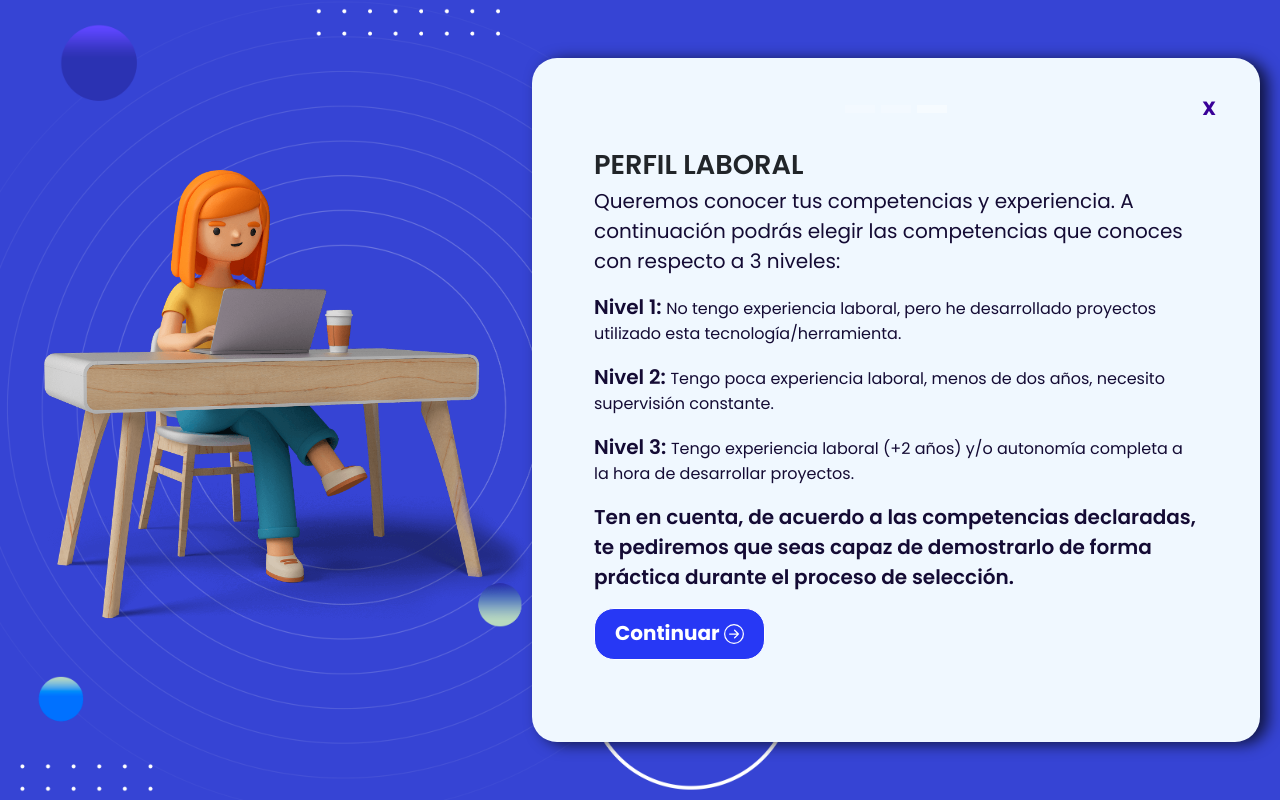
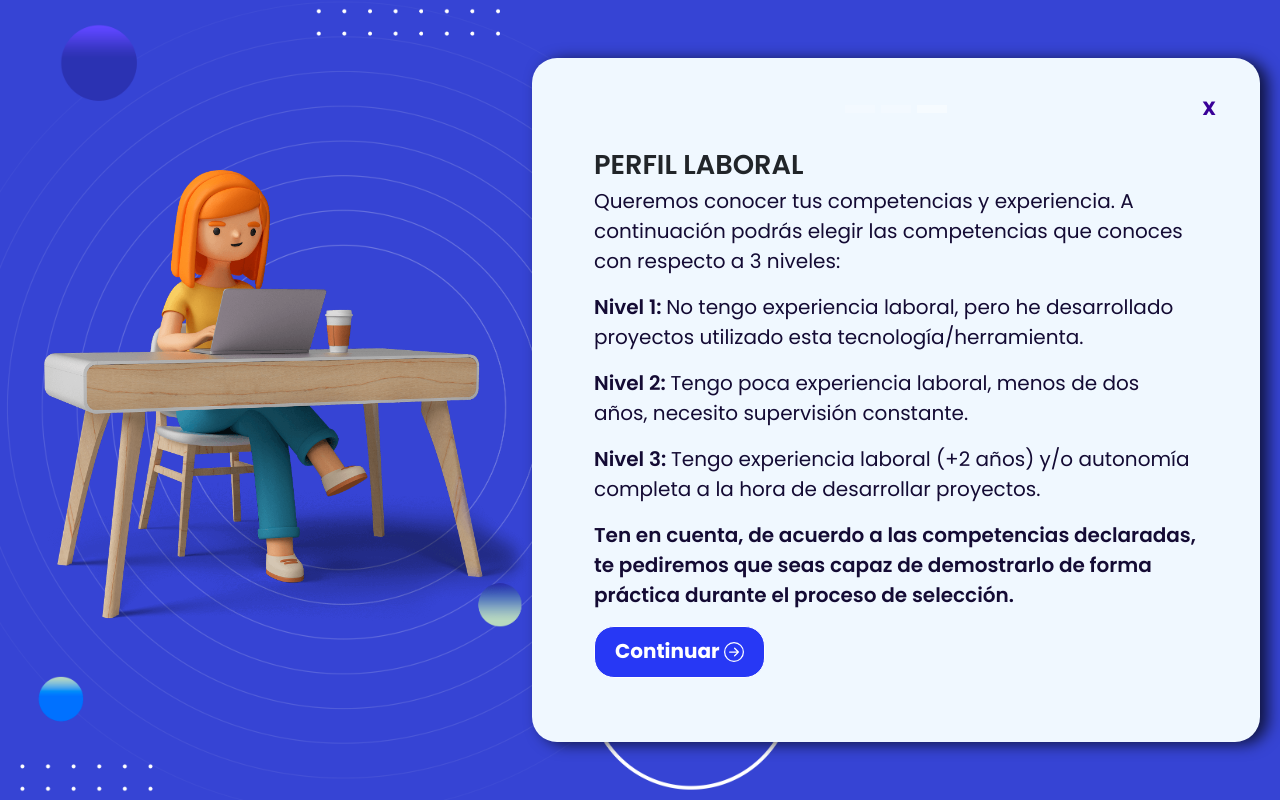
Before and after one commit to dlab-team/c7-frontend, a React (Create React App) app: page /carrou in a window 1280 px wide. Both pictures are taken after a click on the button 932 px from the left and 109 px from the top of the page. Built offline with nearby package versions, Linux system fonts and the light colour scheme.

Commit message:
added tooltips and info

```diff
--- a/src/components/FormWorkProfile/index.js
+++ b/src/components/FormWorkProfile/index.js
@@ -1,12 +1,18 @@
 import "./style.scss";
 import React, { useEffect, useState } from "react";
-import Button from "react-bootstrap/Button";
-import Collapse from "react-bootstrap/Collapse";
-import Dropdown from "react-bootstrap/Dropdown";
-import ListGroup from "react-bootstrap/ListGroup";
-import DropdownButton from "react-bootstrap/DropdownButton";
-import Form from "react-bootstrap/Form";
-import { ArrowBarDown, ArrowRightCircle, Trash } from "react-bootstrap-icons";
+import {
+  Button,
+  Collapse,
+  Dropdown,
+  ListGroup,
+  DropdownButton,
+  OverlayTrigger,
+  Form,
+  Tooltip,
+  Popover,
+  Container,
+} from "react-bootstrap";
+import { InfoCircle, ArrowRightCircle, Trash } from "react-bootstrap-icons";
 //BD
 import { tools } from "../../utils/ToolsList";
 import { languages } from "../../utils/LanguagesList";
@@ -108,6 +114,32 @@ export default function FormWorkProfile() {
     objDiv.scrollTop += objDiv.scrollHeight;
   };
 
+  const lvlinfo = (
+    <>
+      <p>
+        <span className="workProfileForm__text--b">Nivel 1: </span>
+        <span className="workProfileForm__text">
+          No tengo experiencia laboral, pero he desarrollado proyectos utilizado
+          esta tecnología/herramienta.
+        </span>
+      </p>
+      <p>
+        <span className="workProfileForm__text--b">Nivel 2: </span>
+        <span className="workProfileForm__text">
+          Tengo poca experiencia laboral, menos de dos años, necesito
+          supervisión constante.
+        </span>
+      </p>
+      <p>
+        <span className="workProfileForm__text--b">Nivel 3: </span>
+        <span className="workProfileForm__text">
+          Tengo experiencia laboral (+2 años) y/o autonomía completa a la hora
+          de desarrollar proyectos.
+        </span>
+      </p>
+    </>
+  );
+
   return (
     <div className="workProfileForm" id="contactForm">
       <form onSubmit={handleSubmit}>
@@ -118,27 +150,7 @@ export default function FormWorkProfile() {
               podrás elegir las competencias que conoces con respecto a 3
               niveles:
             </p>
-            <p>
-              <span className="workProfileForm__text--b">Nivel 1: </span>
-              <span className="workProfile__text">
-                No tengo experiencia laboral, pero he desarrollado proyectos
-                utilizado esta tecnología/herramienta.
-              </span>
-            </p>
-            <p>
-              <span className="workProfileForm__text--b">Nivel 2: </span>
-              <span className="workProfile__text">
-                Tengo poca experiencia laboral, menos de dos años, necesito
-                supervisión constante.
-              </span>
-            </p>
-            <p>
-              <span className="workProfileForm__text--b">Nivel 3: </span>
-              <span className="workProfile__text">
-                Tengo experiencia laboral (+2 años) y/o autonomía completa a la
-                hora de desarrollar proyectos.
-              </span>
-            </p>
+            {lvlinfo}
             <p className="workProfileForm__text--b">
               Ten en cuenta, de acuerdo a las competencias declaradas, te
               pediremos que seas capaz de demostrarlo de forma práctica durante
@@ -161,18 +173,6 @@ export default function FormWorkProfile() {
 
         <Collapse in={open}>
           <div className="dropdown" id="dropdown">
-            <div className="row">
-              <Button
-                onClick={() => setOpen(!open)}
-                aria-expanded={open}
-                className="btn-app btn-app--blue"
-              >
-                <span className="icon">
-                  Mostrar informacion <ArrowBarDown />
-                </span>
-              </Button>
-            </div>
-
             <div className="row">
               <div className="form-group col-md-4">
                 <p className="workProfileForm__title">Lenguaje: </p>
@@ -238,44 +238,102 @@ export default function FormWorkProfile() {
             <br></br>
 
             <div className="row">
-              <br></br>
+              <div className="form-group col-12">
+                <OverlayTrigger
+                  placement="right"
+                  delay={{ show: 100, hide: 100 }}
+                  overlay={
+                    <Popover id="popover-basic">
+                      <Popover.Header as="h3">Niveles:</Popover.Header>
+                      <Popover.Body>{lvlinfo}</Popover.Body>
+                    </Popover>
+                  }
+                >
+                  <label>
+                    Informacion <InfoCircle />
+                  </label>
+                </OverlayTrigger>
+              </div>
               <ListGroup id="skills">
                 {list.map(({ name }, index) => {
                   return (
                     <li key={index}>
                       <ListGroup.Item>
                         <div className="row">
-                          <div className="form-group col-5">
+                          <div className="form-group col-6">
                             <p className="workProfileForm__text--list">
                               {name}
                             </p>
                           </div>
 
-                          <div className="form-group col-6">
+                          <div className="form-group col-5">
+                            <OverlayTrigger
+                              placement="left"
+                              delay={{ show: 500, hide: 100 }}
+                              overlay={
+                                <Tooltip id={`tooltip-1`}>
+                                  No tengo experiencia laboral, pero he
+                                  desarrollado proyectos utilizado esta
+                                  tecnología/herramienta.
+                                </Tooltip>
+                              }
+                            >
+                              <label htmlFor={`lvl-1-${name}`}>
                                 <Form.Check
                                   inline
                                   label="Nivel 1"
+                                  id={`lvl-1-${name}`}
                                   type="radio"
                                   name={`check-${name}`}
                                   onChange={() => updateValue(index, 1)}
                                 />
+                              </label>
+                            </OverlayTrigger>
 
+                            <OverlayTrigger
+                              placement="left"
+                              delay={{ show: 500, hide: 100 }}
+                              overlay={
+                                <Tooltip id={`tooltip-1`}>
+                                  Tengo poca experiencia laboral, menos de dos
+                                  años, necesito supervisión constante.
+                                </Tooltip>
+                              }
+                            >
+                              <label htmlFor={`lvl-2-${name}`}>
                                 <Form.Check
                                   inline
+                                  id={`lvl-2-${name}`}
                                   label="Nivel 2"
                                   type="radio"
                                   name={`check-${name}`}
                                   onChange={() => updateValue(index, 2)}
                                 />
+                              </label>
+                            </OverlayTrigger>
 
+                            <OverlayTrigger
+                              placement="left"
+                              delay={{ show: 500, hide: 100 }}
+                              overlay={
+                                <Tooltip id={`tooltip-1`}>
+                                  Tengo experiencia laboral (+2 años) y/o
+                                  autonomía completa a la hora de desarrollar
+                                  proyectos.
+                                </Tooltip>
+                              }
+                            >
+                              <label htmlFor={`lvl-3-${name}`}>
                                 <Form.Check
                                   inline
-                              style={{ textAlign: "center" }}
                                   label="Nivel 3"
+                                  id={`lvl-3-${name}`}
                                   type="radio"
                                   name={`check-${name}`}
                                   onChange={() => updateValue(index, 3)}
                                 />
+                              </label>
+                            </OverlayTrigger>
                           </div>
 
                           <div className="form-group col-1">
--- a/src/components/FormWorkProfile/style.scss
+++ b/src/components/FormWorkProfile/style.scss
@@ -55,6 +55,7 @@
     width: 760px;
     overflow-y: auto;
     overflow-x: hidden;
+    gap: 0px;
 
     &-item {
       padding: 0px 0px;
@@ -70,17 +71,12 @@
     }
   }
 
-  .form-group {
-    font-size: 20px;
-  }
-
-  .btn{
-    &-app{
-    margin-left: 12px;
-  }
-  &-danger{
-    margin-left: auto;
-
+  .btn {
+    &-app {
+      margin-left: 12px;
+    }
+    &-danger {
+      margin-left: auto;
+    }
   }
 }
-}
```
Lines whose indentation alone changed are shown as unchanged.
